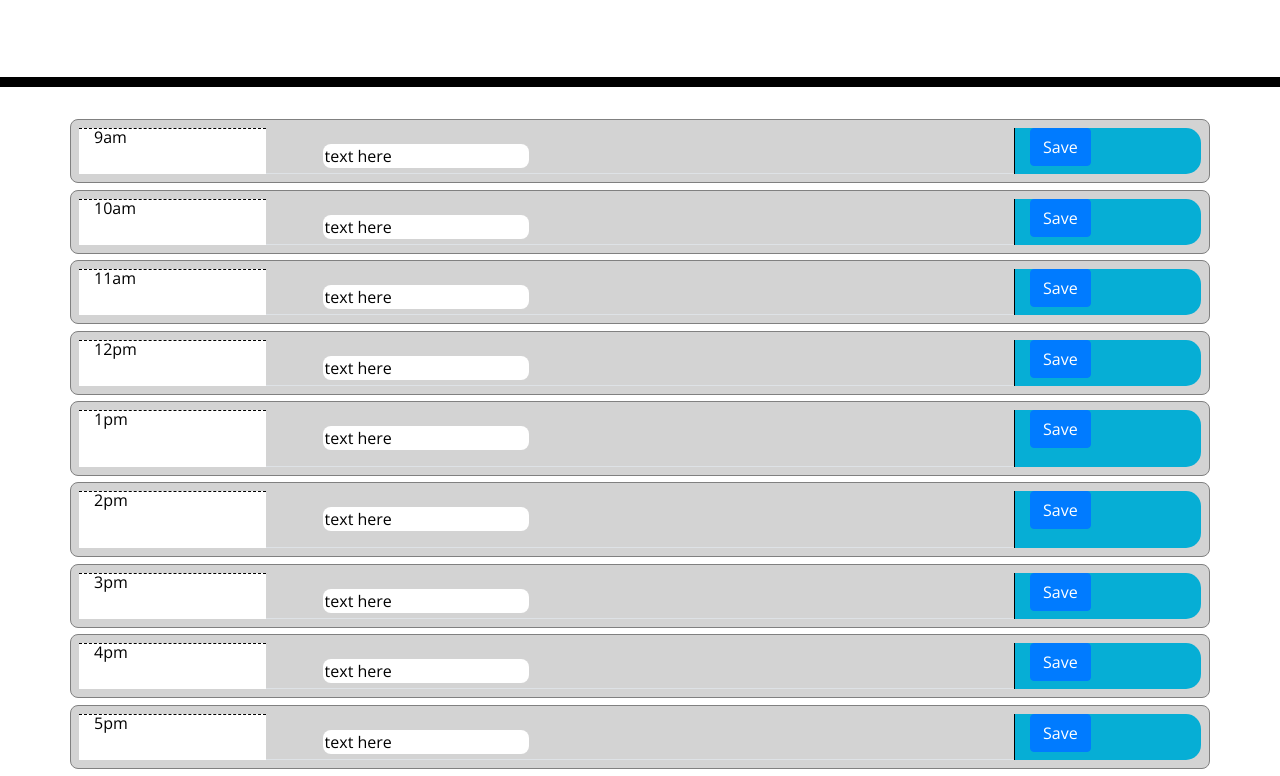
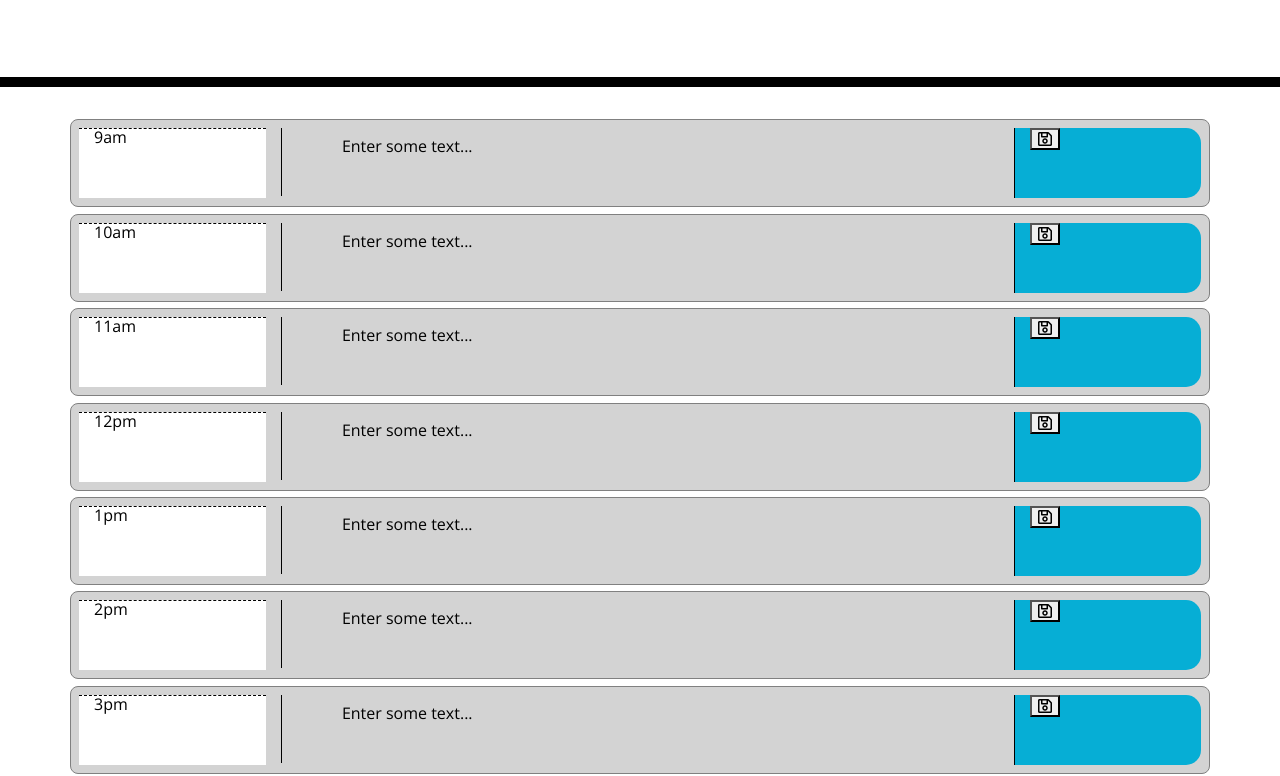
Before and after one commit to mathewpoovathany/work-Day-Schedule, a plain HTML site: page index.html in a window 1280 px wide. Shown: the part 181-957 px from the top of the page. Drawn offline with nearby package versions, Linux system fonts and the light colour scheme.

Commit message:
Update index.html
Added save functionality.

```diff
--- a/index.html
+++ b/index.html
@@ -34,14 +34,20 @@
        <!-- Timeblocks go here -->
 
 
+
+
       <div class="row" id="9">
         <div class='col-2 hour'> 9am
         </div>
 
-        <div class="col-8 description backgroundTool border-bottom scheduler">
-          <input  type="text" id="my9amText" value="text here"></div>
+        <div class="col-8" >
+          <textarea name="myTextBox" id="am9text" cols=80 rows="3">
+            Enter some text...
+            </textarea>
+        </div>
         <div class="col-2 saveBtn">
-          <button type="submit" id="9amButton" class="btn btn-primary mb-2 am9Button">Save</button>
+          <button type="submit" id="am9Button" class="far fa-save exSave"></button>
+
        </div>
       </div>
 
@@ -50,10 +56,13 @@
         <div class='col-2 hour'> 10am
         </div>
 
-        <div class="col-8 description backgroundTool border-bottom scheduler">
-          <input  type="text" id="my10amText" value="text here"></div>
+        <div class="col-8">
+          <textarea name="myTextBox" id="am10text" cols=80 rows="3">
+            Enter some text...
+            </textarea>
+          </div>
         <div class="col-2 saveBtn">
-          <button type="submit" id="10amButton" class="btn btn-primary mb-2 am10Button">Save</button>
+          <button type="submit" id="am10Button" class="far fa-save exSave"></button>
        </div>
       </div>
 
@@ -63,10 +72,13 @@
         <div class='col-2 hour'> 11am
         </div>
 
-        <div class="col-8 description backgroundTool border-bottom scheduler">
-          <input  type="text" id="my11amText" value="text here"> </div>
+        <div class="col-8  ">
+          <textarea name="myTextBox" id="am11text" cols=80 rows="3">
+            Enter some text...
+            </textarea>
+        </div>
         <div class="col-2 saveBtn">
-          <button type="submit" id="11amButton" class="btn btn-primary mb-2 am11Button">Save</button>
+          <button type="submit" id="am11Button" class="far fa-save exSave"></button>
        </div>
       </div>
 
@@ -78,37 +90,43 @@
         <div class='col-2 hour'> 12pm
         </div>
 
-        <div class="col-8 description backgroundTool border-bottom scheduler">
-          <input  type="text" id="my12pmText" value="text here"> </div>
+        <div class="col-8  ">
+          <textarea name="myTextBox" id="pm12text" cols=80 rows="3">
+            Enter some text...
+            </textarea>
+        </div>
         <div class="col-2 saveBtn">
-          <button type="submit" id="12pmButton" class="btn btn-primary mb-2 pm12Button">Save</button>
+          <button type="submit" id="pm12Button" class="far fa-save exSave"></button>
        </div>
       </div>
 
 
-      <div class="row" id="13">
+      <div class="row" id= "13">
         <div class='col-2 hour'> 1pm
         </div>
 
-        <div class="col-8 description backgroundTool border-bottom scheduler">
-          <input  type="text" id="my1pmText" value="text here">
+        <div class="col-8  ">
+          <textarea name="myTextBox" id="pm1text" cols=80 rows="3">
+            Enter some text...
+            </textarea>
         </div>
         <div class="col-2 saveBtn">
-          <button type="submit" id="1pmButton" class="btn btn-primary mb-2 pm1Button">Save</button>
+          <button type="submit" id="pm1Button" class="far fa-save exSave"></button>
        </div>
       </div>
 
 
-
-      <div class="row" id="14">
+      <div class="row" id= "14">
         <div class='col-2 hour'> 2pm
         </div>
 
-        <div class="col-8 description backgroundTool border-bottom scheduler">
-          <input  type="text" id="my2pmText" value="text here">
+        <div class="col-8  ">
+          <textarea name="myTextBox"  id="pm2text" cols=80 rows="3">
+            Enter some text...
+            </textarea>
         </div>
         <div class="col-2 saveBtn">
-          <button type="submit" id="2pmButton" class="btn btn-primary mb-2 pm2Button">Save</button>
+          <button type="submit" id="pm2Button" class="far fa-save exSave"></button>
        </div>
       </div>
 
@@ -118,10 +136,13 @@
         <div class='col-2 hour'> 3pm
         </div>
 
-        <div class="col-8 description backgroundTool border-bottom scheduler">
-          <input  type="text" id="my3pmText" value="text here">   </div>
+        <div class="col-8  ">
+          <textarea name="myTextBox"  id="pm3text" cols=80 rows="3">
+            Enter some text...
+            </textarea>
+         </div>
         <div class="col-2 saveBtn">
-          <button type="submit" id="3pmButton" class="btn btn-primary mb-2 pm3Button">Save</button>
+          <button type="submit" id="pm3Button" class="far fa-save exSave"></button>
        </div>
       </div>
 
@@ -131,10 +152,13 @@
         <div class='col-2 hour'> 4pm
         </div>
 
-        <div class="col-8 description backgroundTool border-bottom scheduler">
-          <input  type="text" id="my4pmText" value="text here">      </div>
+        <div class="col-8  ">
+          <textarea name="myTextBox"  id="pm4text" cols=80 rows="3">
+            Enter some text...
+            </textarea>
+        </div>
         <div class="col-2 saveBtn">
-          <button type="submit" id="4pmButton" class="btn btn-primary mb-2 pm4Button">Save</button>
+          <button type="submit" id="pm4Button" class="far fa-save exSave"></button>
        </div>
       </div>
 
@@ -144,10 +168,13 @@
         <div class='col-2 hour'> 5pm
         </div>
 
-        <div class="col-8 description backgroundTool border-bottom scheduler">
-          <input  type="text" id="my5pmText" value="text here">    </div>
+        <div class="col-8  ">
+          <textarea name="myTextBox"  id="pm5text" cols=80 rows="3">
+            Enter some text...
+            </textarea>
+        </div>
         <div class="col-2 saveBtn">
-          <button type="submit" id="5pmButton" class="btn btn-primary mb-2 pm5Button">Save</button>
+          <button type="submit" id="pm5Button" class="far fa-save exSave"></button>
        </div>
       </div>
 
@@ -159,6 +186,7 @@ function myFunction() {
 }
 
 
+
       </script>
   </body>
 </html>
```
